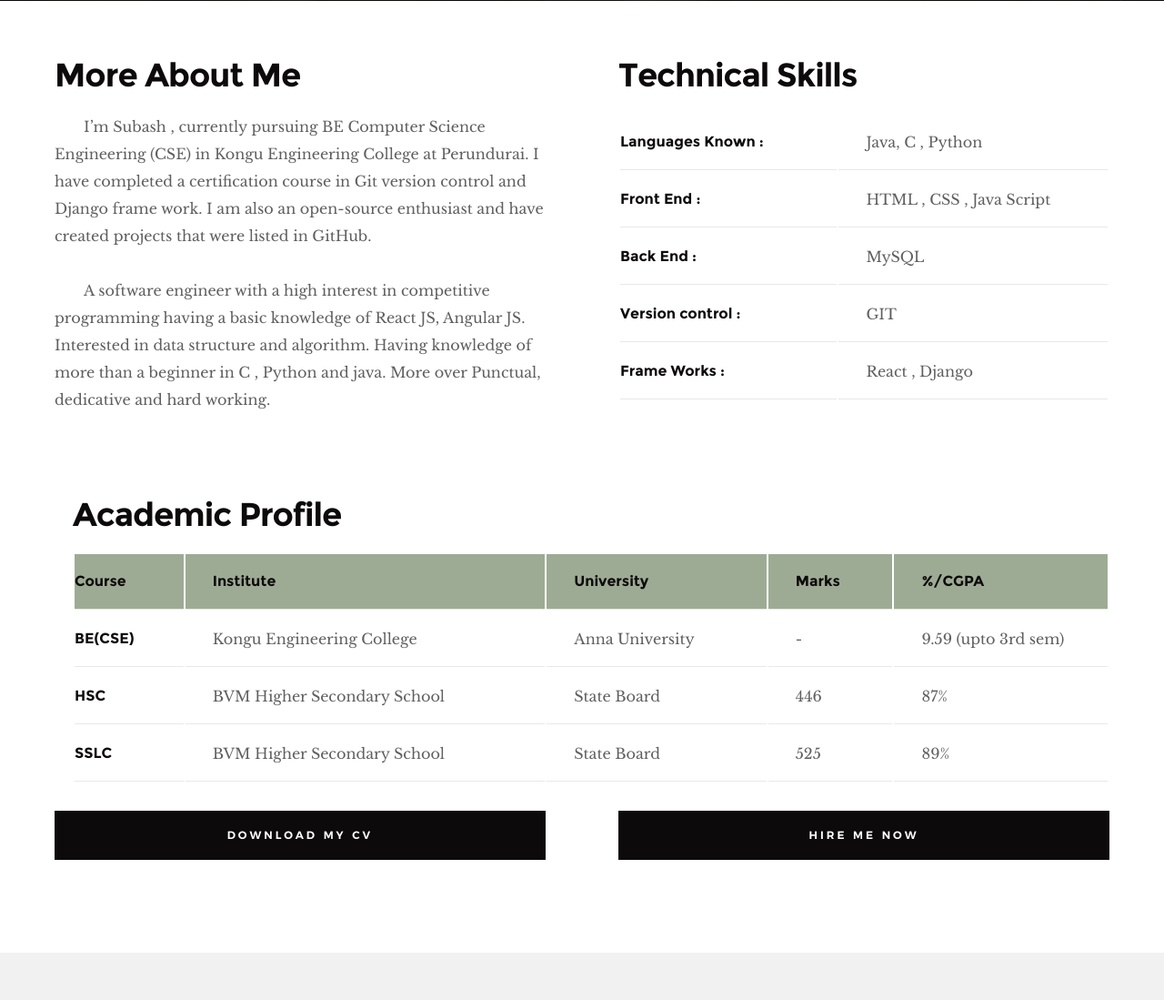
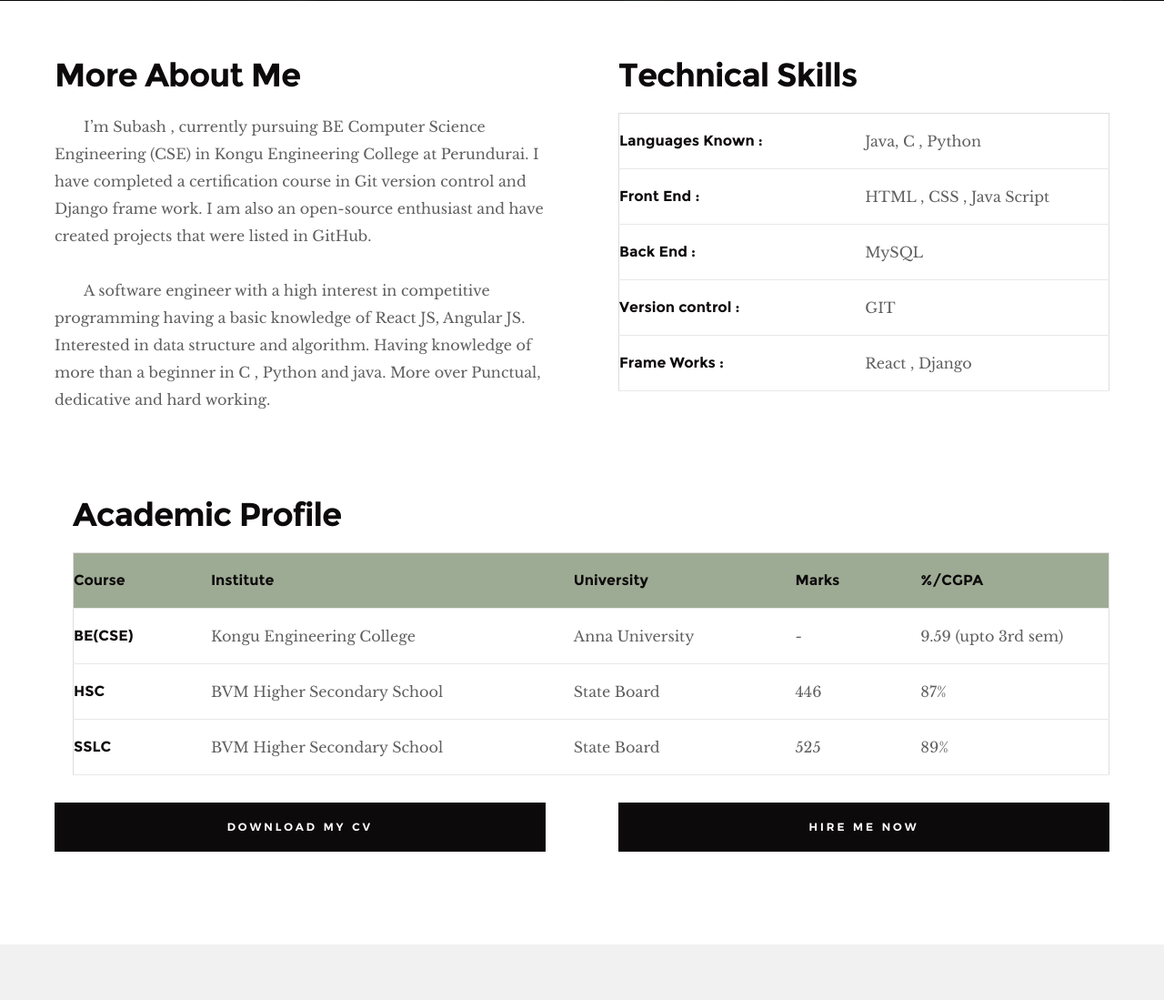
Before and after one commit to Subash-Vadivel/Portfolio-Resume-, a Django app: page / in a window 1280 px wide. Shown: the part 799-1898 px from the top of the page at 91% size. Run offline with Django 4.2, Linux system fonts and the light colour scheme; data comes from the database, SQL or seed files in the repository.

Commit message:
Update index.html

```diff
--- a/template/index.html
+++ b/template/index.html
@@ -37,10 +37,14 @@
     <link rel="shortcut icon" href="{% static 'images/favicon.ico' %}" type="image/x-icon">
     <link rel="icon" href="{% static 'images/favicon.ico' %}" type="image/x-icon">
     <style>
-        .tablesty{
-            overflow-x:auto;
-            width:100%;
-        }
+
+ table {
+  border-collapse: collapse;
+  border-spacing: 0;
+  width: 100%;
+  border: 1px solid #ddd;
+}
+
     </style>
 
 </head>
```
